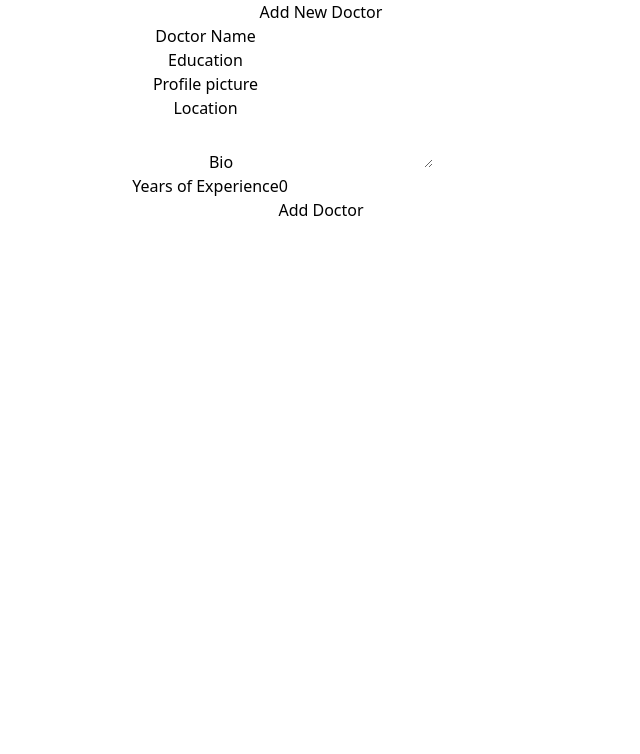
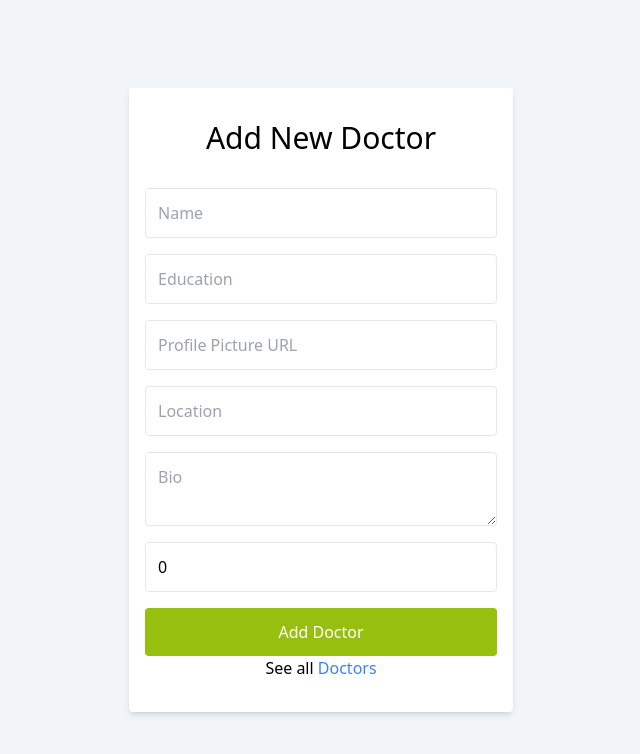
Before and after one commit to Kel-nana/Final_group_capstone_front_end, a React (Create React App) app: page /new_doctor in a window 1280 px wide. Shown: the top 754 px of the page, without its empty margins (319-959 px from the left). Built offline with nearby package versions, Linux system fonts and the light colour scheme.

Commit message:
Add styling on the AddDoctor page

```diff
--- a/src/routes/AddDoctor.jsx
+++ b/src/routes/AddDoctor.jsx
@@ -1,7 +1,9 @@
 import React, { useState } from 'react';
 import axios from 'axios';
+import { useNavigate } from 'react-router-dom';
 
 const AddDoctorForm = () => {
+  const navigate = useNavigate();
   const [doctorData, setDoctorData] = useState({
     doc_name: '',
     education: '',
@@ -59,6 +61,8 @@ const AddDoctorForm = () => {
 
       setSuccessMessage('Doctor added successfully');
 
+      navigate('/doctors');
+
       setDoctorData({
         doc_name: '',
         education: '',
@@ -73,12 +77,14 @@ const AddDoctorForm = () => {
   };
 
   return (
+    <div className="bg-slate-100 mx-auto flex flex-col justify-center items-center min-h-screen">
+      <div className="flex flex-col justify-center items-center bg-white rounded shadow-md text-black px-4 py-8 mx-auto my-4 w-[90%] sm:w-[30%]">
+        <h2 className="mb-8 text-3xl text-center">Add New Doctor</h2>
+        <form onSubmit={handleSubmit} className="w-full">
           <div>
-      <h2>Add New Doctor</h2>
-      <form onSubmit={handleSubmit}>
-        <div>
-          <label htmlFor="doc_name">Doctor Name</label>
             <input
+              className="block focus:outline-none border border-grey-light w-full p-3 rounded mb-4"
+              placeholder="Name"
               type="text"
               name="doc_name"
               value={doctorData.doc_name}
@@ -87,8 +93,9 @@ const AddDoctorForm = () => {
             />
           </div>
           <div>
-          <label htmlFor="education">Education</label>
             <input
+              className="block focus:outline-none border border-grey-light w-full p-3 rounded mb-4"
+              placeholder="Education"
               type="text"
               name="education"
               value={doctorData.education}
@@ -97,8 +104,9 @@ const AddDoctorForm = () => {
             />
           </div>
           <div>
-          <label htmlFor="profile_pic">Profile picture</label>
             <input
+              placeholder="Profile Picture URL"
+              className="Profile picture block focus:outline-none border border-grey-light w-full p-3 rounded mb-4"
               type="text"
               name="profile_pic"
               onChange={handleInputChange}
@@ -106,8 +114,9 @@ const AddDoctorForm = () => {
             />
           </div>
           <div>
-          <label htmlFor="location">Location</label>
             <input
+              className="block focus:outline-none border border-grey-light w-full p-3 rounded mb-4"
+              placeholder="Location"
               type="text"
               name="location"
               value={doctorData.location}
@@ -117,8 +126,9 @@ const AddDoctorForm = () => {
           </div>
 
           <div>
-          <label htmlFor="bio">Bio</label>
             <textarea
+              className="block focus:outline-none border border-grey-light w-full p-3 rounded mb-4"
+              placeholder="Bio"
               name="bio"
               value={doctorData.bio}
               onChange={handleInputChange}
@@ -126,8 +136,14 @@ const AddDoctorForm = () => {
             />
           </div>
           <div>
-          <label htmlFor="years_of_experience">Years of Experience</label>
             <input
+              style={{
+                WebkitAppearance: 'textfield',
+                MozAppearance: 'textfield',
+                appearance: 'textfield',
+              }}
+              className="block focus:outline-none border border-grey-light w-full p-3 rounded mb-4"
+              placeholder="Years of Experience"
               type="number"
               name="years_of_experience"
               value={doctorData.years_of_experience}
@@ -136,11 +152,23 @@ const AddDoctorForm = () => {
             />
           </div>
           <div>
-          <button type="submit">Add Doctor</button>
+            <button type="submit" className="w-full text-center py-3 rounded bg-[#97bf0f] hover:bg-[#5b740a] text-white py-2 px-4">Add Doctor</button>
           </div>
         </form>
         {successMessage && <p>{successMessage}</p>}
         {errorMessage && <p>{errorMessage}</p>}
+        <div>
+          See all
+          {' '}
+          <a
+            type="button"
+            className="text-blue-500 inline-block"
+            href="/doctors"
+          >
+            Doctors
+          </a>
+        </div>
+      </div>
     </div>
   );
 };
```
Lines whose indentation alone changed are shown as unchanged.
